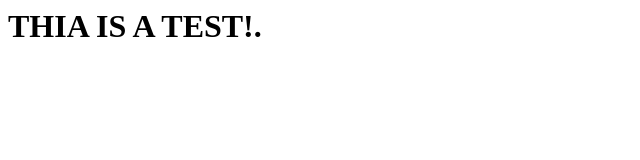
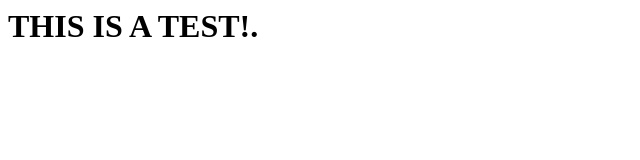
Before and after one commit to msraza75/msraza75.github.io, a plain HTML site: page index.html in a window 1280 px wide. Shown: the full height of the page, 0-640 px from the left. Drawn offline with Linux system fonts and the light colour scheme.

Commit message:
Update index.html

```diff
--- a/index.html
+++ b/index.html
@@ -1 +1 @@
-<h1>THIA IS A TEST!.</h1>
+<h1>THIS IS A TEST!.</h1>
```
